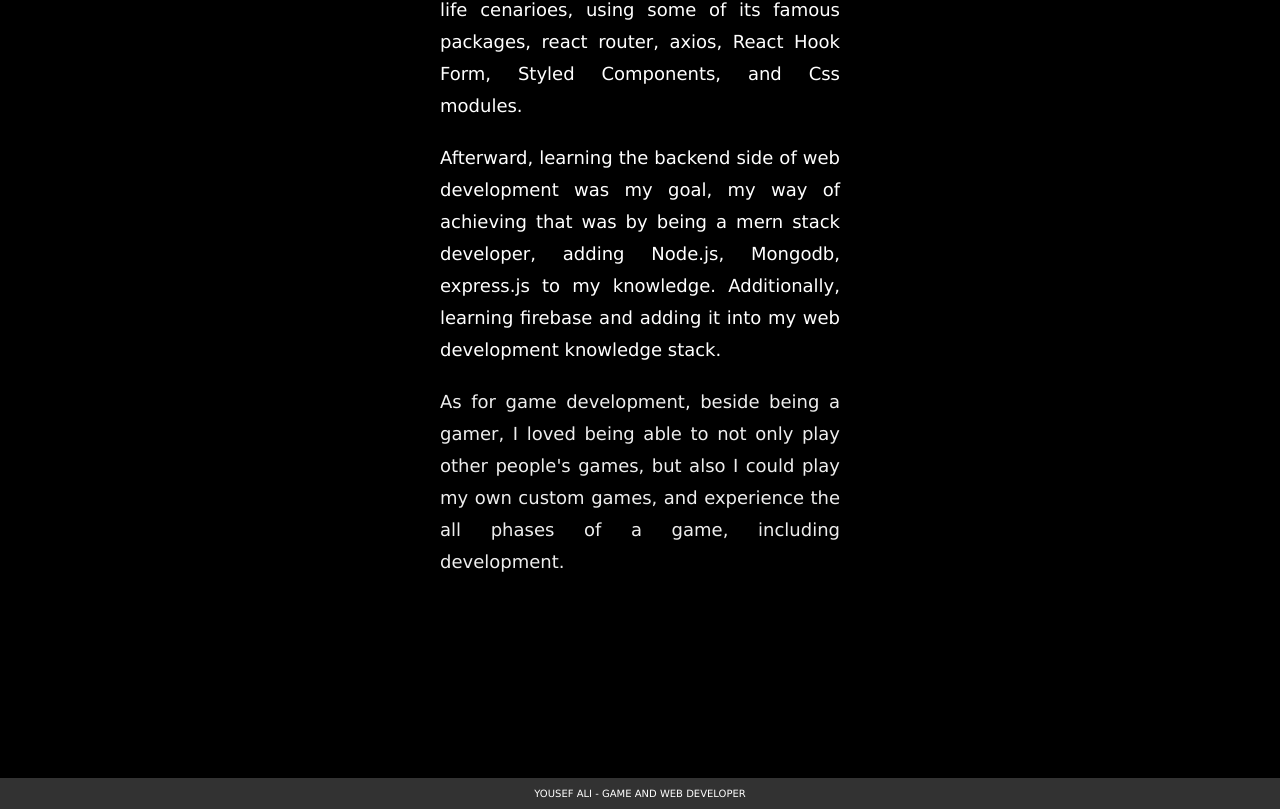
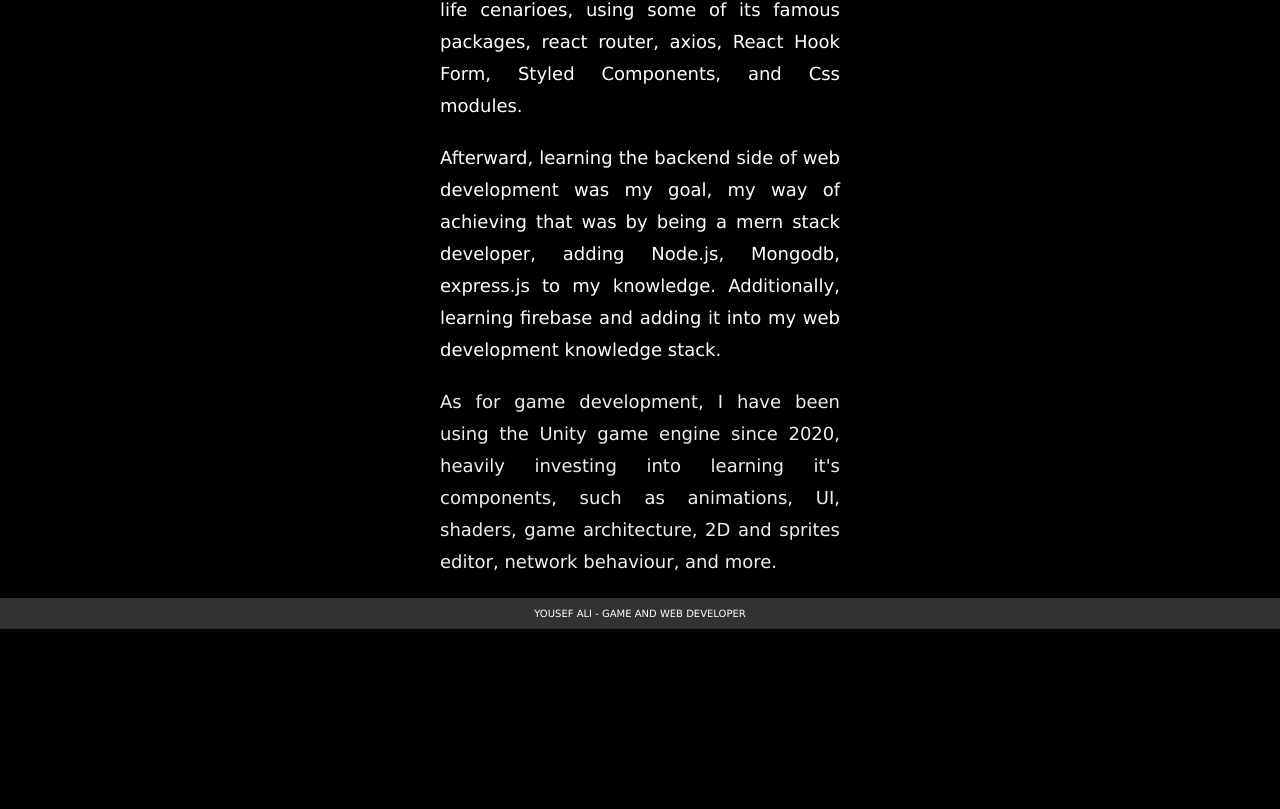
Before and after one commit to yousefkmail/Portfolio, a React (Vite) app: page /about in a window 1280 px wide. Shown: the part 931-1740 px from the top of the page. After the commit the page ends 1560 px from the top, so only its background shows below. Built offline with nearby package versions, Linux system fonts and the light colour scheme.

Commit message:
edit about page

```diff
--- a/src/Components/ProjectComponent/Project.module.css
+++ b/src/Components/ProjectComponent/Project.module.css
@@ -5,6 +5,16 @@
   overflow: hidden;
 }
 .porjectinnercontainer {
+}
+
+.image-container {
+  transition: all ease-in-out 0.2s;
+  margin-bottom: 20px;
+}
+
+.image-container:hover {
+  scale: 1.1;
+  cursor: pointer;
 }
 
 @media (min-width: 576px) {
--- a/src/Components/ProjectComponent/Project.tsx
+++ b/src/Components/ProjectComponent/Project.tsx
@@ -6,6 +6,7 @@ import { faXTwitter } from "@fortawesome/free-brands-svg-icons";
 interface ProjectProps {
   bgimage: string;
   title: string;
+  imageURL?: string;
   githubURL?: string;
   youtubeURL?: string;
   playstoreURL?: string;
@@ -15,6 +16,7 @@ interface ProjectProps {
 const Project = ({
   title,
   githubURL,
+  imageURL,
   youtubeURL,
   TwitterURL,
   bgimage,
@@ -22,7 +24,8 @@ const Project = ({
 }: ProjectProps) => {
   return (
     <div className={style["projectcontainer"]}>
-      <div>
+      <div className={style["image-container"]}>
+        <a target="_blank" href={imageURL}>
           <img
             style={{
               width: "100%",
@@ -33,6 +36,7 @@ const Project = ({
             src={bgimage}
             alt=""
           />
+        </a>
       </div>
       <div>
         <h2 style={{ textAlign: "center", margin: "10px", color: "white" }}>
--- a/src/Pages/About/About.tsx
+++ b/src/Pages/About/About.tsx
@@ -67,15 +67,10 @@ const About = () => {
           firebase and adding it into my web development knowledge stack.
         </p>
         <p ref={ref6} className={style.p}>
-          As for game development, beside being a gamer, I loved being able to
-          not only play other people's games, but also I could play my own
-          custom games, and experience the all phases of a game, including
-          development.
-        </p>
-        <p ref={ref7} className={style.p}>
-          I have been using the Unity game engine since 2020, heavily investing
-          into learning it's components, such as animations, UI, shaders, game
-          architecture, 2D and sprites editor, network behaviour, and more.
+          As for game development, I have been using the Unity game engine since
+          2020, heavily investing into learning it's components, such as
+          animations, UI, shaders, game architecture, 2D and sprites editor,
+          network behaviour, and more.
         </p>
       </main>
     </div>
--- a/src/Pages/WorkExperience/WorkExperience.tsx
+++ b/src/Pages/WorkExperience/WorkExperience.tsx
@@ -11,22 +11,24 @@ const WorkExperience = () => {
           bgimage={VFXSS}
           youtubeURL="https://www.youtube.com/watch?v=J39ThUsYzQo&list=PLpup303vWKZD7sx0HMq2MDYb-Xt-851v9"
           title="Unity VFX"
+          imageURL="https://www.youtube.com/watch?v=J39ThUsYzQo&list=PLpup303vWKZD7sx0HMq2MDYb-Xt-851v9"
         />
         <Project
-          bgimage={
-            "https://assets2.razerzone.com/images/pnx.assets/05575b50e6ed9a1d9a5615c544f6bc63/holiday-gift-guide-rgb-homepage-large-2x.webp"
-          }
+          bgimage="https://assets2.razerzone.com/images/pnx.assets/05575b50e6ed9a1d9a5615c544f6bc63/holiday-gift-guide-rgb-homepage-large-2x.webp"
           githubURL="https://github.com/yousefkmail/Razer-Clone"
           title="Razer clone"
+          imageURL="https://razer-clone-yousef.netlify.app/"
         />
         <Project
           bgimage={PLIGSS}
           playstoreURL="https://play.google.com/store/apps/details?id=com.cuebat.plig&hl=en&gl=US"
+          imageURL="https://play.google.com/store/apps/details?id=com.cuebat.plig&hl=en&gl=US"
           title="PLIG"
         />
         <Project
           bgimage={XSS}
           TwitterURL="https://youser-ali-twitter-clone.netlify.app/home"
+          imageURL="https://youser-ali-twitter-clone.netlify.app/home"
           title="Twitter clone"
         />
       </div>
```
Lines whose indentation alone changed are shown as unchanged.
